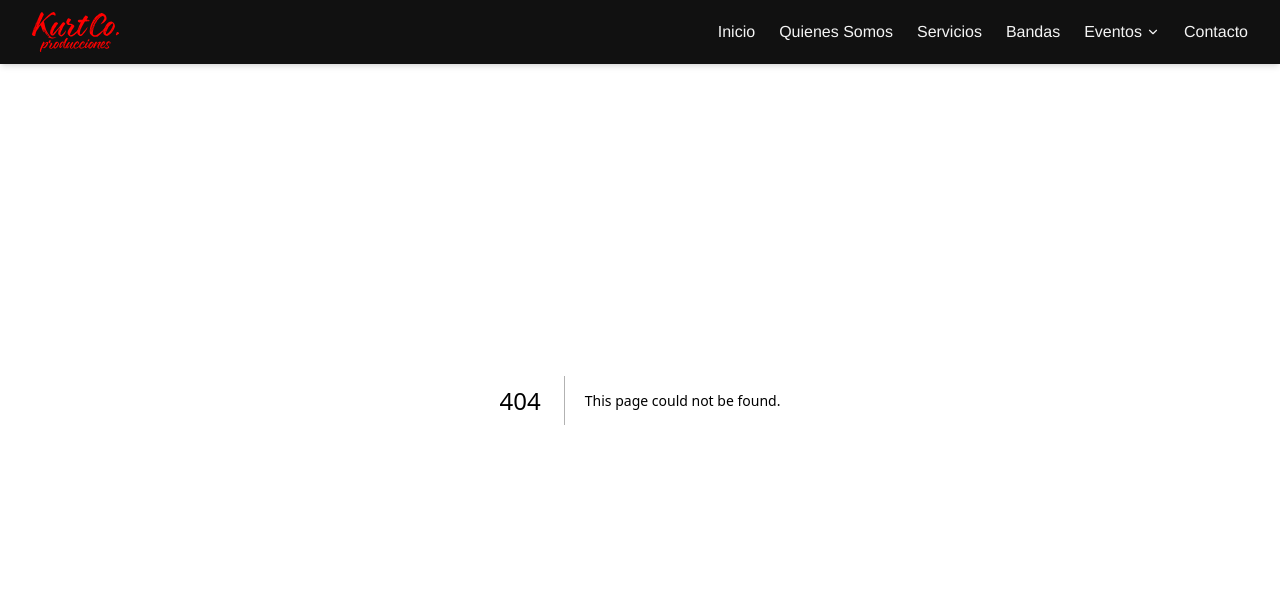
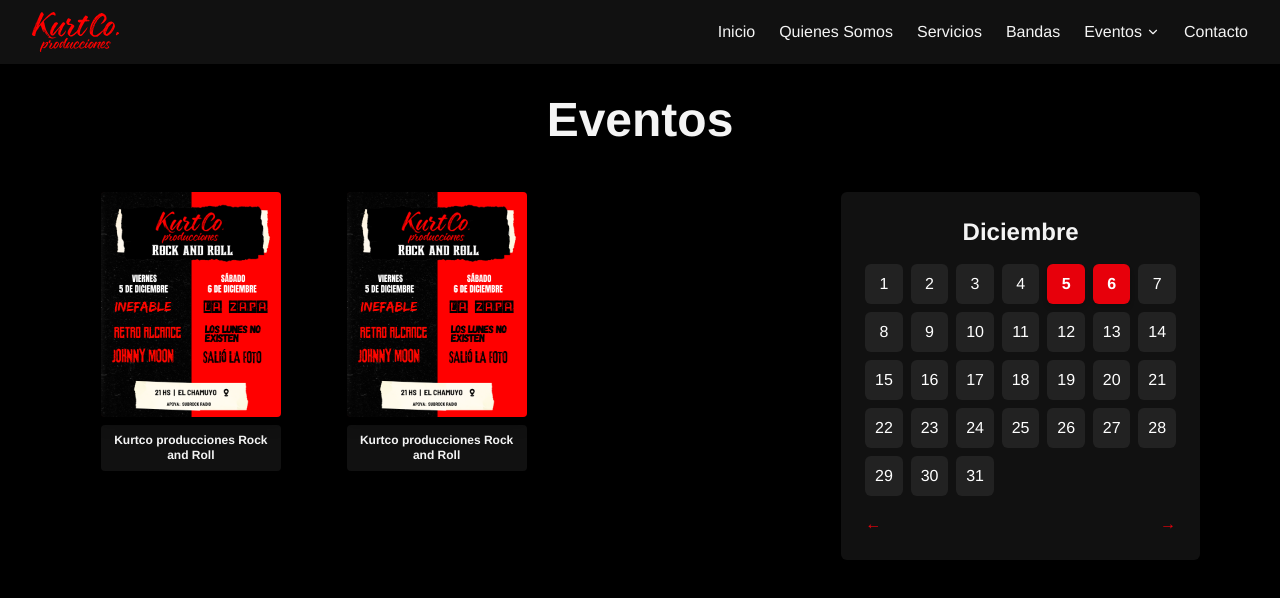
Before and after one commit to joy-amorin/kurtco-producciones-web, a Next.js app in the folder kurtco-producciones/: page /eventos/proximos in a window 1280 px wide. Before the commit this address had no page. Shown: the top 598 px of the page. Built offline with nearby package versions, Linux system fonts and the light colour scheme.

Commit message:
add new routes for events

```diff
--- a/kurtco-producciones/package.json
+++ b/kurtco-producciones/package.json
@@ -9,6 +9,7 @@
     "lint": "eslint"
   },
   "dependencies": {
+    "framer-motion": "^12.23.25",
     "lucide-react": "^0.545.0",
     "next": "15.5.4",
     "react": "19.1.0",
--- a/kurtco-producciones/src/data/EventosData.js
+++ b/kurtco-producciones/src/data/EventosData.js
@@ -6,7 +6,7 @@
     banda: "Inefable, Retro alcance, Johnny Moon ",
     lugar: "El Chamuyo",
     descripcion: "21 hs",
-    foto: "eventos-fotos/kurco-rock.png",
+    foto: "/eventos-fotos/kurco-rock.png",
   },
   {
     nombre: "Kurtco producciones Rock and Roll",
@@ -14,7 +14,7 @@
     banda: "La Zapa, Los lunes no existen, Salió la foto ",
     lugar: "El Chamuyo",
     descripcion: "21 hs",
-    foto: "eventos-fotos/kurco-rock.png",
+    foto: "/eventos-fotos/kurco-rock.png",
   },
 
 
```
Also changed, not shown: kurtco-producciones/src/app/eventos/proximos/Eventos.jsx (renamed from kurtco-producciones/src/app/eventos/Eventos.jsx), kurtco-producciones/src/app/eventos/proximos/page.js (renamed from kurtco-producciones/src/app/eventos/page.js), 1 other file (tests, documents, lock files or other folders).
